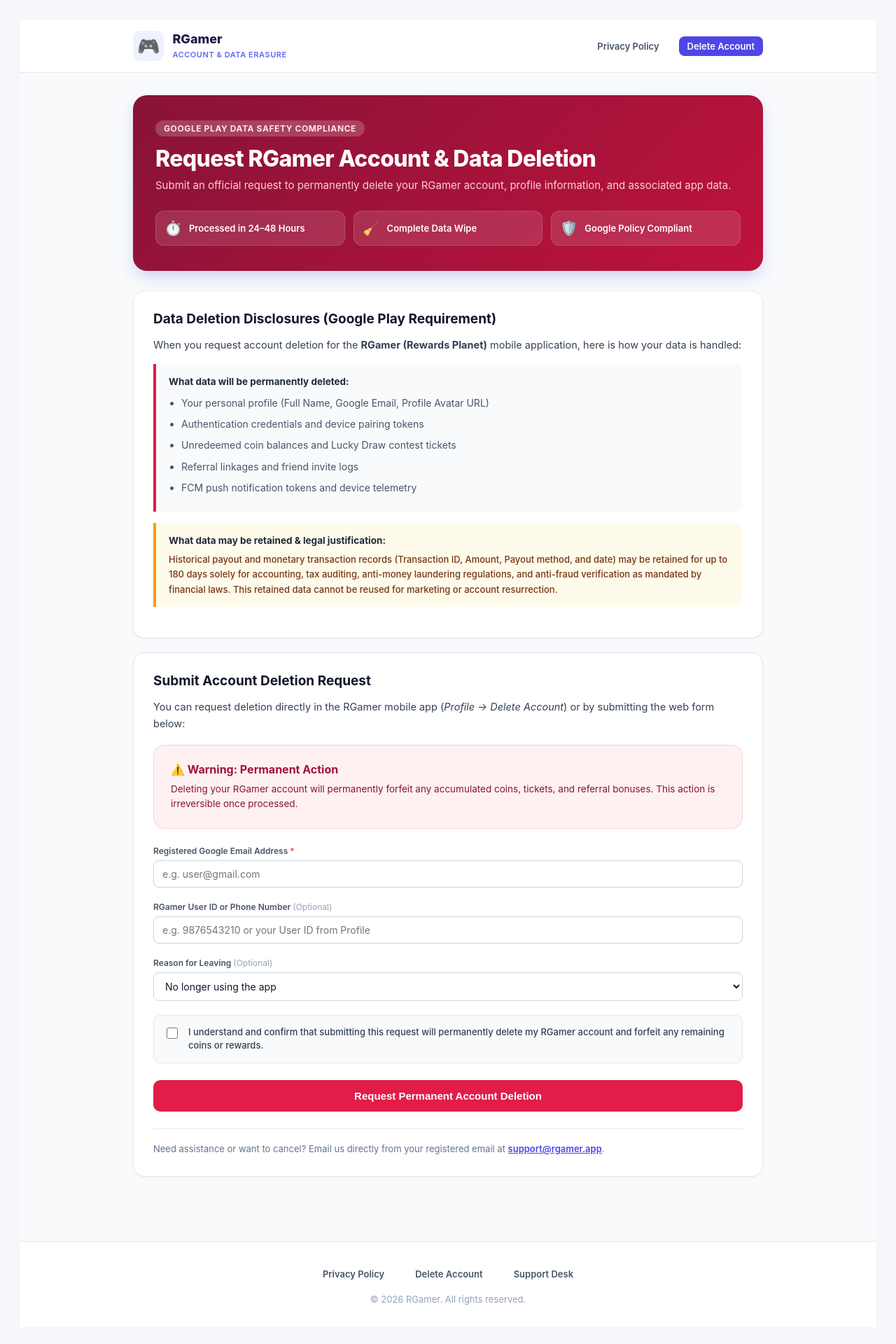
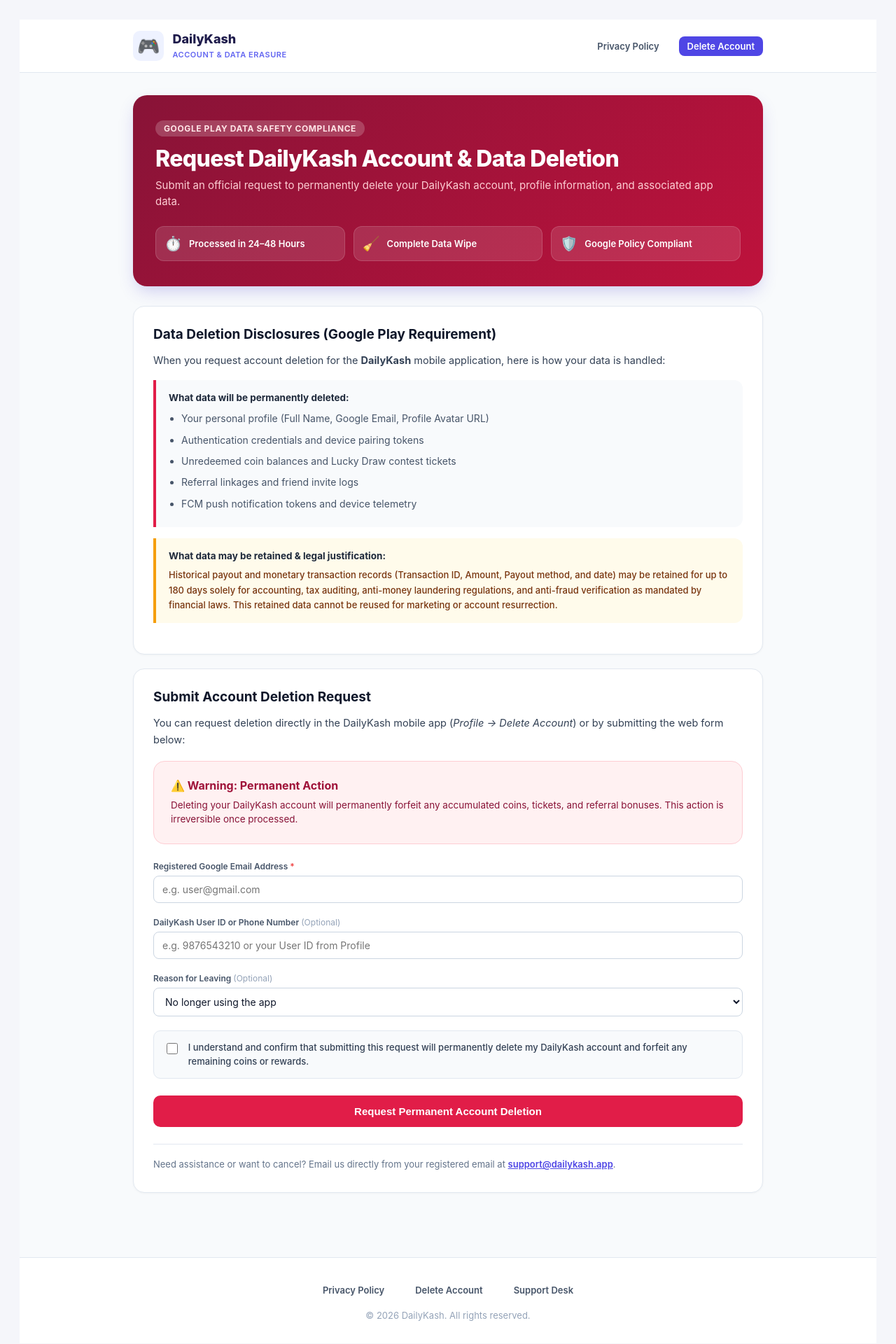
Before and after one commit to rajaganeshcse/RGamer_DashBoard_Websites, a React (Create React App) app: page /delete-account in a window 1280 px wide. Shown: the top 1920 px of the page at 70% size. Built offline with nearby package versions, Linux system fonts and the light colour scheme; no server answers; the database is empty.

Commit message:
Update legal privacy policy and account deletion pages to DailyKash

```diff
--- a/src/components/AccountDeletion.jsx
+++ b/src/components/AccountDeletion.jsx
@@ -45,7 +45,7 @@
       setSubmittedTicket(docRef.id);
     } catch (err) {
       console.error("Deletion request failed:", err);
-      setErrorMsg("Could not submit request. Please email us directly at support@rgamer.app.");
+      setErrorMsg("Could not submit request. Please email us directly at support@dailykash.app.");
     } finally {
       setLoading(false);
     }
@@ -59,7 +59,7 @@
           <Link to="/" className="legal-brand">
             <span className="legal-brand-icon">🎮</span>
             <div>
-              <span className="legal-brand-title">RGamer</span>
+              <span className="legal-brand-title">DailyKash</span>
               <span className="legal-brand-tag">Account &amp; Data Erasure</span>
             </div>
           </Link>
@@ -80,9 +80,9 @@
           <div className="legal-hero-badge" style={{ background: "rgba(255, 255, 255, 0.2)", color: "#FFE4E6" }}>
             Google Play Data Safety Compliance
           </div>
-          <h1 className="legal-hero-title">Request RGamer Account &amp; Data Deletion</h1>
+          <h1 className="legal-hero-title">Request DailyKash Account &amp; Data Deletion</h1>
           <p className="legal-hero-sub" style={{ color: "#FECDD3" }}>
-            Submit an official request to permanently delete your RGamer account, profile information, and associated app data.
+            Submit an official request to permanently delete your DailyKash account, profile information, and associated app data.
           </p>
 
           <div className="legal-highlights-grid">
@@ -105,7 +105,7 @@
         <article className="legal-card">
           <h2>Data Deletion Disclosures (Google Play Requirement)</h2>
           <p>
-            When you request account deletion for the <strong>RGamer (Rewards Planet)</strong> mobile application, here is how your data is handled:
+            When you request account deletion for the <strong>DailyKash</strong> mobile application, here is how your data is handled:
           </p>
 
           <div className="legal-callout-box" style={{ borderLeftColor: "#E11D48" }}>
@@ -131,7 +131,7 @@
         <article className="legal-card">
           <h2>Submit Account Deletion Request</h2>
           <p>
-            You can request deletion directly in the RGamer mobile app (<em>Profile &rarr; Delete Account</em>) or by submitting the web form below:
+            You can request deletion directly in the DailyKash mobile app (<em>Profile &rarr; Delete Account</em>) or by submitting the web form below:
           </p>
 
           {submittedTicket ? (
@@ -153,7 +153,7 @@
               <div className="deletion-card-danger">
                 <h3>⚠️ Warning: Permanent Action</h3>
                 <p>
-                  Deleting your RGamer account will permanently forfeit any accumulated coins, tickets, and referral bonuses. This action is irreversible once processed.
+                  Deleting your DailyKash account will permanently forfeit any accumulated coins, tickets, and referral bonuses. This action is irreversible once processed.
                 </p>
               </div>
 
@@ -179,7 +179,7 @@
 
               <div className="form-group">
                 <label className="form-label">
-                  RGamer User ID or Phone Number <span style={{ color: "#94A3B8", fontWeight: "normal" }}>(Optional)</span>
+                  DailyKash User ID or Phone Number <span style={{ color: "#94A3B8", fontWeight: "normal" }}>(Optional)</span>
                 </label>
                 <input
                   type="text"
@@ -215,7 +215,7 @@
                   onChange={(e) => setConfirmed(e.target.checked)}
                 />
                 <span className="form-checkbox-label">
-                  I understand and confirm that submitting this request will permanently delete my RGamer account and forfeit any remaining coins or rewards.
+                  I understand and confirm that submitting this request will permanently delete my DailyKash account and forfeit any remaining coins or rewards.
                 </span>
               </label>
 
@@ -232,8 +232,8 @@
           <div style={{ marginTop: "24px", paddingTop: "18px", borderTop: "1px solid #E2E8F0" }}>
             <p style={{ fontSize: "13px", color: "#64748B", margin: 0 }}>
               Need assistance or want to cancel? Email us directly from your registered email at{" "}
-              <a href="mailto:support@rgamer.app?subject=Account%20Deletion%20Assistance" style={{ color: "#4F46E5", fontWeight: "600" }}>
-                support@rgamer.app
+              <a href="mailto:support@dailykash.app?subject=Account%20Deletion%20Assistance" style={{ color: "#4F46E5", fontWeight: "600" }}>
+                support@dailykash.app
               </a>.
             </p>
           </div>
@@ -245,10 +245,10 @@
         <div className="legal-footer-links">
           <Link to="/privacy-policy" className="legal-nav-link">Privacy Policy</Link>
           <Link to="/delete-account" className="legal-nav-link">Delete Account</Link>
-          <a href="mailto:support@rgamer.app" className="legal-nav-link">Support Desk</a>
+          <a href="mailto:support@dailykash.app" className="legal-nav-link">Support Desk</a>
         </div>
         <p className="legal-footer-copy">
-          &copy; {new Date().getFullYear()} RGamer. All rights reserved.
+          &copy; {new Date().getFullYear()} DailyKash. All rights reserved.
         </p>
       </footer>
     </div>
--- a/src/components/PrivacyPolicy.jsx
+++ b/src/components/PrivacyPolicy.jsx
@@ -11,7 +11,7 @@
           <Link to="/" className="legal-brand">
             <span className="legal-brand-icon">🎮</span>
             <div>
-              <span className="legal-brand-title">RGamer</span>
+              <span className="legal-brand-title">DailyKash</span>
               <span className="legal-brand-tag">Privacy &amp; Trust Center</span>
             </div>
           </Link>
@@ -31,7 +31,7 @@
         {/* HERO BANNER */}
         <section className="legal-hero">
           <div className="legal-hero-badge">Official Legal Document</div>
-          <h1 className="legal-hero-title">Privacy Policy for RGamer</h1>
+          <h1 className="legal-hero-title">Privacy Policy for DailyKash</h1>
           <p className="legal-hero-sub">
             Last updated: September 23, 2026 • Compliant with Google Play Developer Policies &amp; Global Data Protection Laws
           </p>
@@ -56,10 +56,10 @@
         <article className="legal-card">
           <h2>1. Introduction &amp; Scope</h2>
           <p>
-            Welcome to <strong>RGamer</strong> (&ldquo;we&rdquo;, &ldquo;our&rdquo;, or &ldquo;us&rdquo;). We provide a mobile rewards and gaming platform that allows registered users to participate in casual activities, spins, scratch cards, offer tasks, and redeem rewards.
+            Welcome to <strong>DailyKash</strong> (&ldquo;we&rdquo;, &ldquo;our&rdquo;, or &ldquo;us&rdquo;). We provide a mobile rewards and gaming platform that allows registered users to participate in casual activities, spins, scratch cards, offer tasks, and redeem rewards.
           </p>
           <p>
-            This Privacy Policy explains how we collect, use, disclose, and safeguard your personal information when you use our mobile application (<strong>RGamer</strong>) and associated online services. By installing, registering, or using RGamer, you signify your assent to this Privacy Policy.
+            This Privacy Policy explains how we collect, use, disclose, and safeguard your personal information when you use our mobile application (<strong>DailyKash</strong>) and associated online services. By installing, registering, or using DailyKash, you signify your assent to this Privacy Policy.
           </p>
         </article>
 
@@ -128,7 +128,7 @@
         <article className="legal-card">
           <h2>5. Data Security &amp; Retention</h2>
           <p>
-            We implement robust organizational and technical security measures. All communications between the RGamer app, web portal, and backend databases are encrypted in transit using industry-standard Secure Sockets Layer (SSL) and Transport Layer Security (TLS 1.2+).
+            We implement robust organizational and technical security measures. All communications between the DailyKash app, web portal, and backend databases are encrypted in transit using industry-standard Secure Sockets Layer (SSL) and Transport Layer Security (TLS 1.2+).
           </p>
           <p>
             We retain your data for as long as your account remains active. If you request account deletion, your profile, coin balances, and authentication credentials will be permanently erased.
@@ -139,14 +139,14 @@
         <article className="legal-card">
           <h2>6. Account Deletion &amp; Data Erasure (Google Play Requirement)</h2>
           <p>
-            In strict accordance with Google Play&rsquo;s <strong>Account Deletion and Data Safety Requirements</strong>, every RGamer user has the unequivocal right to delete their account and associated data at any time.
+            In strict accordance with Google Play&rsquo;s <strong>Account Deletion and Data Safety Requirements</strong>, every DailyKash user has the unequivocal right to delete their account and associated data at any time.
           </p>
           <p>
             You can initiate account deletion through either of the following channels:
           </p>
           <ul>
             <li>
-              <strong>In-App Deletion:</strong> Navigate to <em>Drawer Menu &rarr; Profile &rarr; Delete Account</em> inside the RGamer mobile app.
+              <strong>In-App Deletion:</strong> Navigate to <em>Drawer Menu &rarr; Profile &rarr; Delete Account</em> inside the DailyKash mobile app.
             </li>
             <li>
               <strong>Web-Based Deletion Portal:</strong> If you uninstalled the application or cannot access your device, you can submit an instant deletion request via our public web portal.
@@ -164,7 +164,7 @@
         <article className="legal-card">
           <h2>7. Children&rsquo;s Privacy Protection</h2>
           <p>
-            RGamer is not directed towards children under the age of 13. We do not knowingly collect personal identifiable information from children under 13 years of age. If we discover that a user under 13 has provided personal details, we promptly purge such information from our servers.
+            DailyKash is not directed towards children under the age of 13. We do not knowingly collect personal identifiable information from children under 13 years of age. If we discover that a user under 13 has provided personal details, we promptly purge such information from our servers.
           </p>
         </article>
 
@@ -175,9 +175,9 @@
             If you have questions, feedback, or data privacy requests regarding this Privacy Policy, please contact our Data Protection Team:
           </p>
           <ul>
-            <li><strong>Application:</strong> RGamer (Rewards Planet)</li>
-            <li><strong>Official Support Email:</strong> <a href="mailto:support@rgamer.app" style={{ color: "#4F46E5", fontWeight: "600" }}>support@rgamer.app</a></li>
-            <li><strong>Telegram Community:</strong> @RGamerCommunity</li>
+            <li><strong>Application:</strong> DailyKash</li>
+            <li><strong>Official Support Email:</strong> <a href="mailto:support@dailykash.app" style={{ color: "#4F46E5", fontWeight: "600" }}>support@dailykash.app</a></li>
+            <li><strong>Telegram Community:</strong> @DailyKashCommunity</li>
             <li><strong>Response Window:</strong> Within 24-48 business hours</li>
           </ul>
         </article>
@@ -188,10 +188,10 @@
         <div className="legal-footer-links">
           <Link to="/privacy-policy" className="legal-nav-link">Privacy Policy</Link>
           <Link to="/delete-account" className="legal-nav-link">Delete Account</Link>
-          <a href="mailto:support@rgamer.app" className="legal-nav-link">Support Desk</a>
+          <a href="mailto:support@dailykash.app" className="legal-nav-link">Support Desk</a>
         </div>
         <p className="legal-footer-copy">
-          &copy; {new Date().getFullYear()} RGamer. All rights reserved. Google Play is a trademark of Google LLC.
+          &copy; {new Date().getFullYear()} DailyKash. All rights reserved. Google Play is a trademark of Google LLC.
         </p>
       </footer>
     </div>
```
Also changed, not shown: public/delete-account.html (+12 -12 lines), public/privacy-policy.html (+14 -14 lines).
